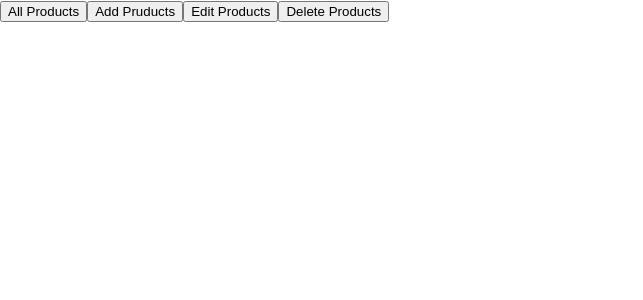
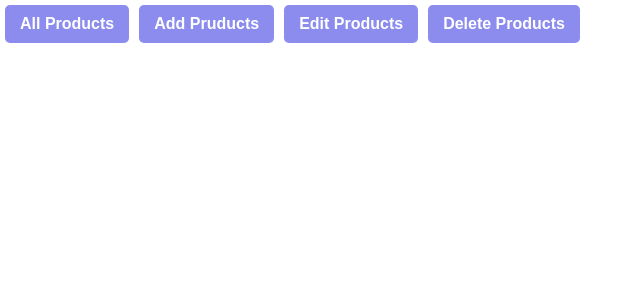
Before and after one commit to Danialezzat/CRUD-project, a React (Create React App) app: page / in a window 1280 px wide. Shown: the top 300 px of the page, without its empty margins (0-643 px from the left). Built offline with nearby package versions, Linux system fonts and the light colour scheme.

Commit message:
base css style for button is set

```diff
--- a/src/index.css
+++ b/src/index.css
@@ -1,13 +1,22 @@
-body {
+* {
+  padding: 0;
   margin: 0;
-  font-family: -apple-system, BlinkMacSystemFont, 'Segoe UI', 'Roboto', 'Oxygen',
-    'Ubuntu', 'Cantarell', 'Fira Sans', 'Droid Sans', 'Helvetica Neue',
-    sans-serif;
-  -webkit-font-smoothing: antialiased;
-  -moz-osx-font-smoothing: grayscale;
+  outline: none;
+  border: none;
+  text-decoration: none;
+  box-sizing: border-box;
+
+  --primary-color: #8c8cee;
+  --active-color: #aa2222;
 }
 
-code {
-  font-family: source-code-pro, Menlo, Monaco, Consolas, 'Courier New',
-    monospace;
+button {
+  padding: 10px 15px;
+  font-size: 1rem;
+  border-radius: 5px;
+  cursor: pointer;
+  margin: 5px;
+  background-color: var(--primary-color);
+  color: white;
+  font-weight: bold;
 }
```
